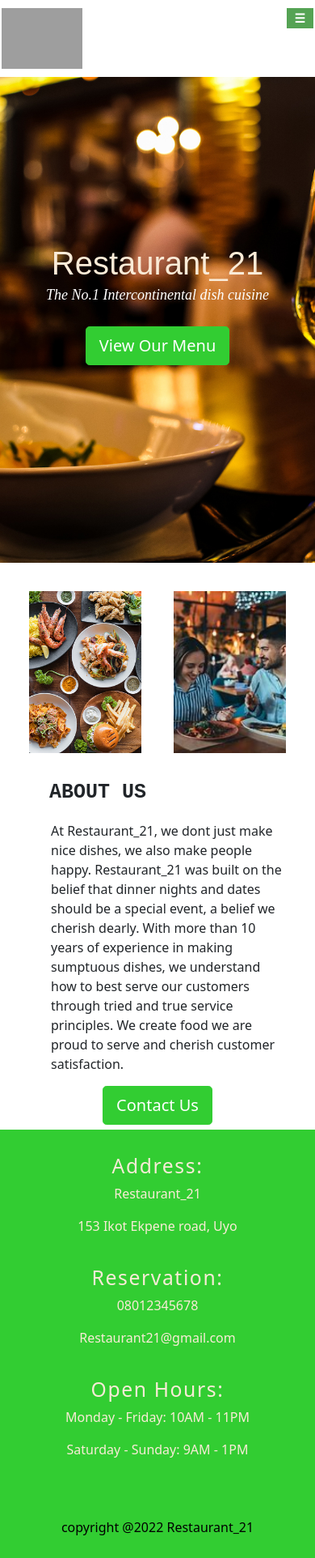
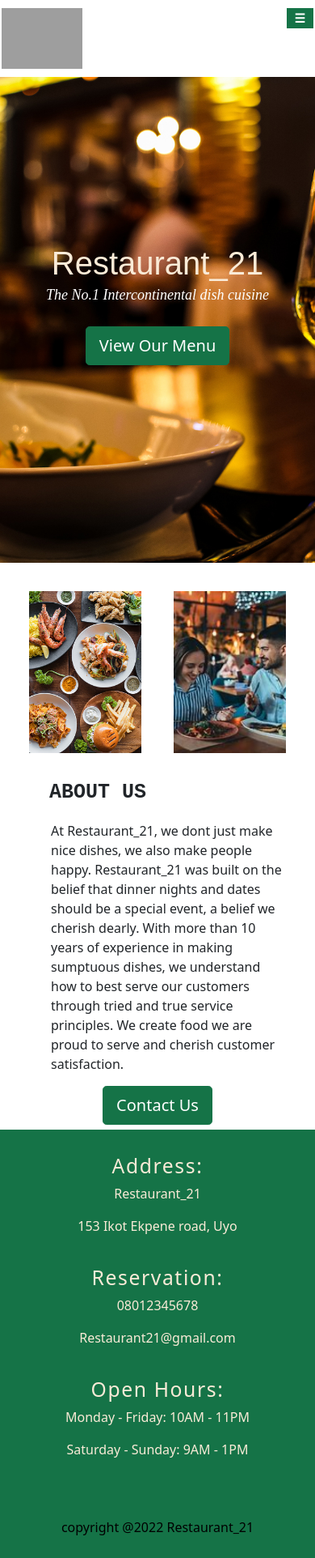
Before and after one commit to Tochy112/Restaurant_21, a React (Create React App) app: page /about in a window 390 px wide. Shown: the whole page at 81% size. Built offline with nearby package versions, Linux system fonts and the light colour scheme; grey boxes are pictures that could not be loaded; some icons are missing.

Commit message:
made some changes

```diff
--- a/src/App.css
+++ b/src/App.css
@@ -9,7 +9,7 @@
 } */
 footer{
   margin-top: 0;
-  background-color: limegreen;
+  background-color: #157347;
   padding: 10px 0;
   width: 100%;
   color: black;
@@ -35,7 +35,7 @@ footer{
   color: black;
 }
 #nav{
-  background-color: limegreen;
+  background-color: #157347;
   padding-top: 5px;
   margin-bottom: 0;
   width: 100%;
@@ -54,21 +54,25 @@ footer{
 }
 .nav-list1 a, .nav-list2 a{
 text-decoration: none;
-color: black;
+color: #fff;
 }
+.nav-list1 a, .nav-list2 a:hover{
+  color: #000;
+  }
 .nav-list1 li, .nav-list2 li{
   font-size: 15px;
   cursor: pointer;
   text-transform: uppercase;
   padding: 5px 10px;
+
 }
 .nav-link{
   text-decoration: none;
-  color: navy !important;
+  /* color: navy !important; */
 }
 
 .nav-list1 li:hover, .nav-list2 li:hover{
-  color: white;
+  color: black;
 }
 .nav-flex{
   display: flex;
@@ -98,7 +102,7 @@ color: black;
     font-size: 15px;
     cursor: pointer;
     padding: 1px 10px;
-    background-color: #55A354;
+    background-color: #157347;
     color: white;
   }
   .nav-list3{
@@ -109,7 +113,7 @@ color: black;
     top: 0;
     height: 100vh;
     margin-left: 0;
-    background-color: rgba(85, 163, 84);
+    background-color: #157347;
     transition: 2s ease-in-out;
     z-index: 1;
   }
--- a/src/Components/About/about.css
+++ b/src/Components/About/about.css
@@ -7,11 +7,6 @@
   width: 100vw !important;
   background-attachment: scroll;
 }
-
-/* .view {
-  width: 25% !important;
-} */
-
 .text {
   padding-top: 200px;
   height: 550px;
--- a/src/Components/Button/Button.css
+++ b/src/Components/Button/Button.css
@@ -1,7 +1,7 @@
 .viewButton {
-  background-color :limegreen !important;
+  background-color :#157347 !important;
   color : white;
-  border: 1px solid limegreen !important;
+  border: 1px solid #157347!important;
   /* width: 25% !important; */
   /* height: 50px !important; */
 }
--- a/src/Components/Home/Home.js
+++ b/src/Components/Home/Home.js
@@ -18,7 +18,7 @@ const Home = () => {
         </div>
         <div className="order-button mb-2">
          <a href="/contact">
-         <Button variant="primary" size="lg" className="btn-xxl">
+         <Button variant="success" size="lg" className="btn-xxl">
             Order Now
           </Button>
          </a>
@@ -93,7 +93,7 @@ const Home = () => {
                 unwanted health effect.
               </p>
               <a href="/about">
-                <Button variant="primary" className="btn-xxl mb-3">
+                <Button variant="success" className="btn-xxl mb-3 p-2">
                   Find Out More
                 </Button>
               </a>
```
